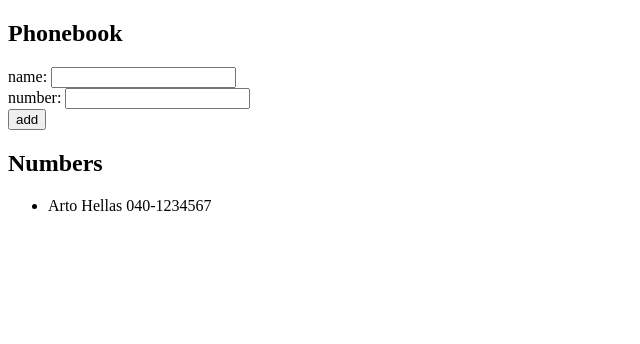
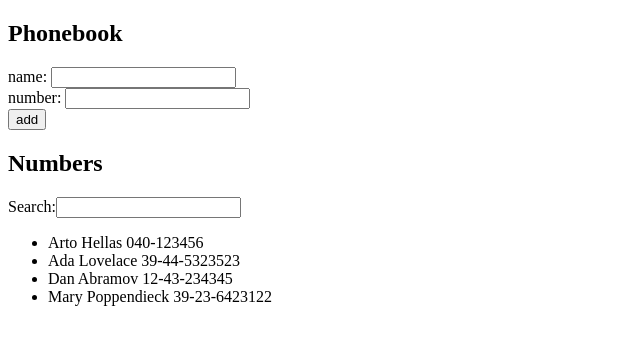
Before and after one commit to jwsteens/fullstackopen, a React (Vite) app in the folder part2/phonebook/: page / in a window 1280 px wide. Shown: the top 344 px of the page, without its empty margins (0-640 px from the left). Built offline with nearby package versions, Linux system fonts and the light colour scheme.

Commit message:
Exercise 2.9

```diff
--- a/part2/phonebook/src/App.jsx
+++ b/part2/phonebook/src/App.jsx
@@ -4,10 +4,11 @@ import Numbers from './components/Numbers'
 
 const App = () => {
   const [persons, setPersons] = useState([
-    { name: 'Arto Hellas', id: "1", phone: "040-1234567" }
+    { name: 'Arto Hellas', number: '040-123456', id: 1 },
+    { name: 'Ada Lovelace', number: '39-44-5323523', id: 2 },
+    { name: 'Dan Abramov', number: '12-43-234345', id: 3 },
+    { name: 'Mary Poppendieck', number: '39-23-6423122', id: 4 }
   ])
-
-
 
   return (
     <div>
--- a/part2/phonebook/src/components/Form.jsx
+++ b/part2/phonebook/src/components/Form.jsx
@@ -19,11 +19,11 @@ const Form = (props) => {
     if (newName === "") return alert("Please enter a name.")
     if (newPhone === "") return alert("Please enter a phone number.")
     if (persons.find(person => person.name === newName)) return alert(`${newName} is already in the phonebook.`)
-    if (persons.find(person => person.phone === newPhone)) return alert(`Someone with phone number ${newPhone} is already in the phonebook.`)
+    if (persons.find(person => person.number === newPhone)) return alert(`Someone with phone number ${newPhone} is already in the phonebook.`)
 
     const personObject = {
       name: newName,
-      phone: newPhone,
+      number: newPhone,
       id: String(persons.length + 1)
     }
 
--- a/part2/phonebook/src/components/Numbers.jsx
+++ b/part2/phonebook/src/components/Numbers.jsx
@@ -1,12 +1,30 @@
+import { useState } from "react"
+
+const Entry = ({ person }) => {
+	return <li>{person.name} {person.number}</li>
+}
+
 const Numbers = ({persons}) => {
-	console.log(persons);
+	const [ newSearch, setNewSearch ] = useState("")
 
+	const searchHandler = (event) => {
+		setNewSearch(event.target.value.toLowerCase())
+	}
+
+	const filteredPersons = newSearch ? persons.filter(person => {
+		const lowercaseName = person.name.toLowerCase()
+		return lowercaseName.includes(newSearch)
+	}) : persons
 
 	return (
 		<div>
         <h2>Numbers</h2>
+				<div>
+					Search:
+					<input onChange={searchHandler}/>
+				</div>
         <ul>
-          {persons.map(person => <li key={person.id}>{person.name} {person.phone}</li>)}
+					{filteredPersons.map(person => <Entry key={person.id} person={person} />)}
         </ul>
       </div>
 	)
```
